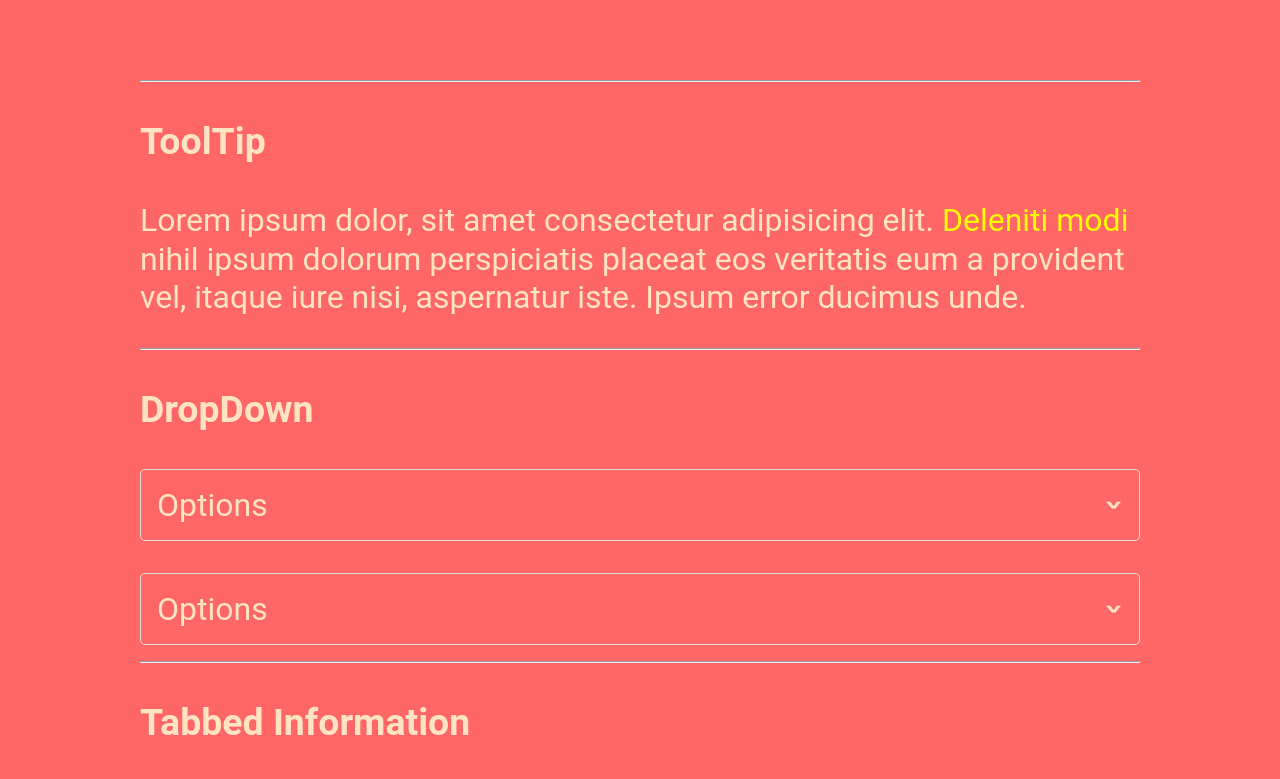
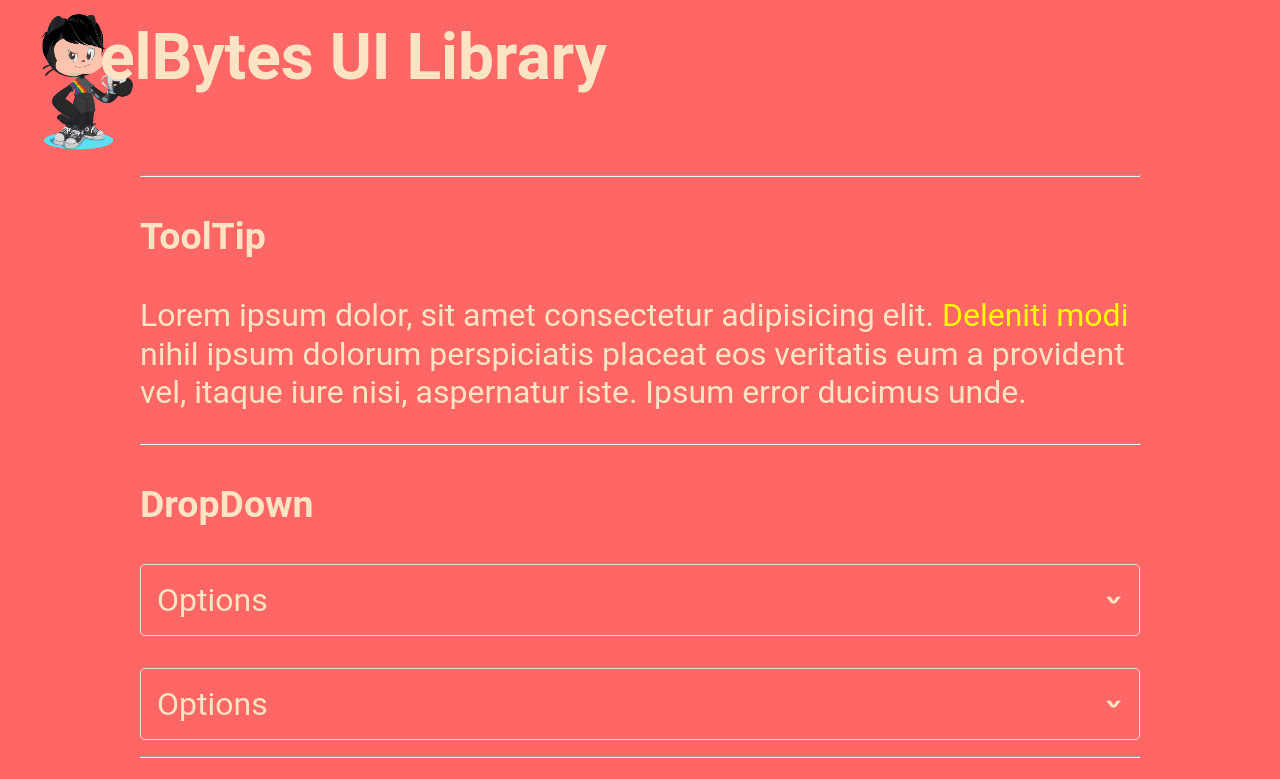
Before and after one commit to elbytes/elBytes-UI-lib, a website built with webpack: page dist/index.html in a window 1280 px wide. Shown: the top 779 px of the page. Built offline with nearby package versions, Linux system fonts and the light colour scheme.

Commit message:
modify styles

```diff
--- a/dist/index.html
+++ b/dist/index.html
@@ -6,6 +6,12 @@
   <title>elBytes UI Library</title>
   <style>
     body{
+      background-image:url('./octocat-1607543494933.png');
+      background-repeat: no-repeat, repeat;
+      background-position: center;
+      background-size: 10rem;
+      background-position-x: left;
+      background-position-y: top;
       max-width: 1080px;
       margin: 20px auto;
       @import url('https://fonts.googleapis.com/css2?family=Roboto:wght@300&display=swap');
@@ -29,6 +35,7 @@
   </style>
 </head>
 <body>
+  <h1>elBytes UI Library</h1>
   <div class="container">
     <hr>
      <!--tooltip-->
```
Also changed, not shown: dist/octocat-1607543494933.png (added).
